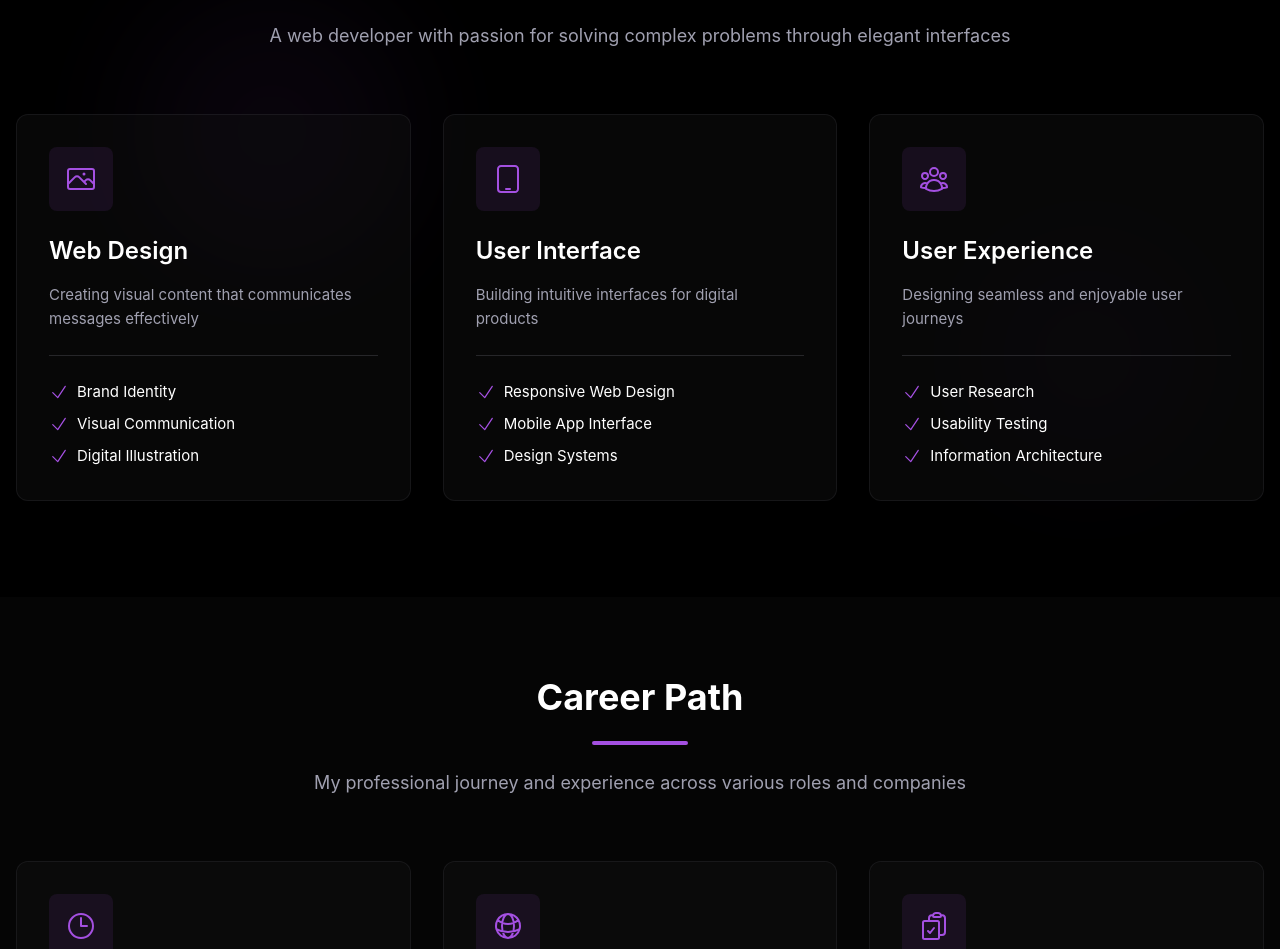
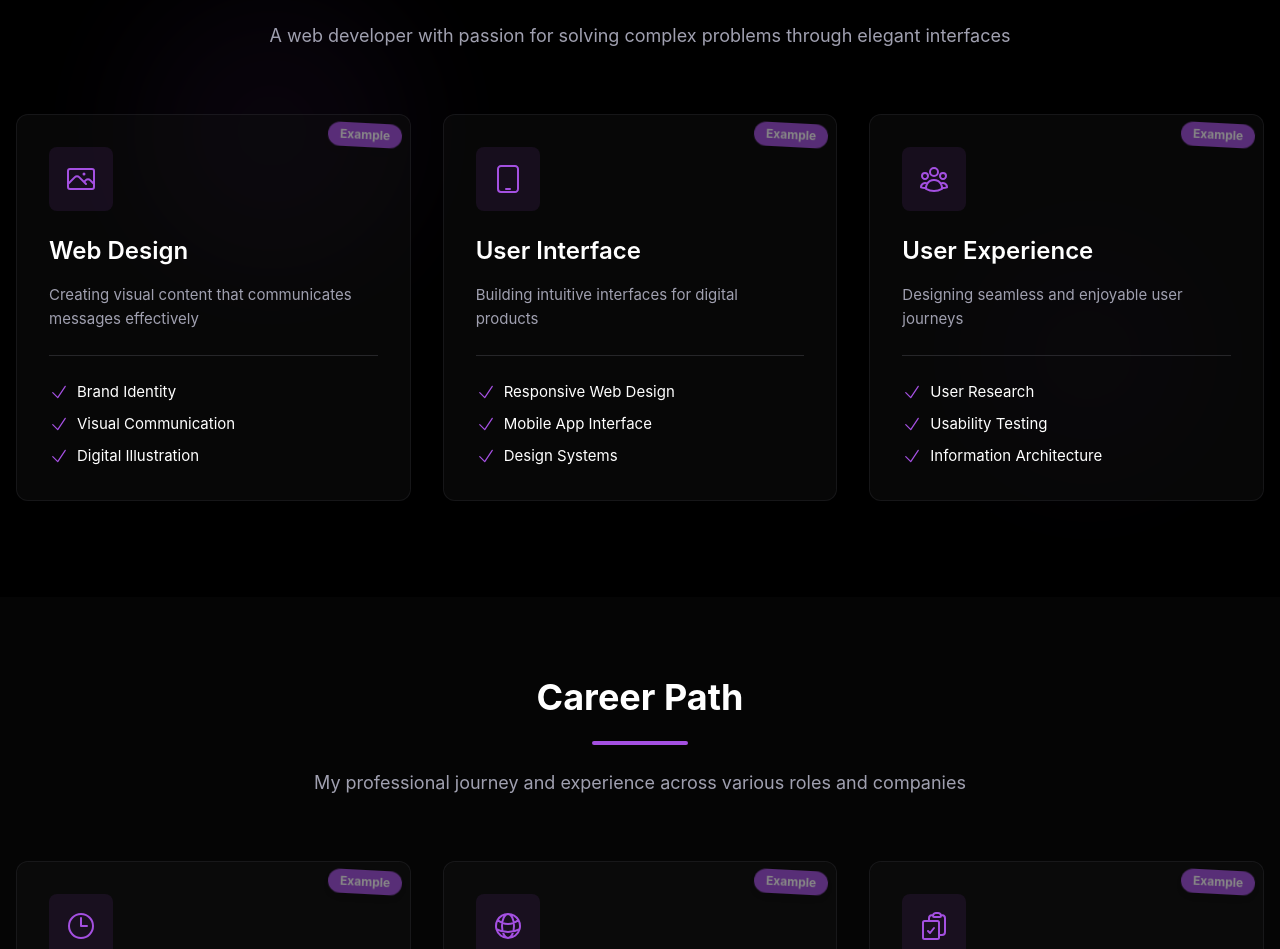
Before and after one commit to MysticKarax/portfolio-2, a Vue app: page / in a window 1280 px wide. Shown: the part 2263-3212 px from the top of the page. Built offline with nearby package versions, Linux system fonts and the light colour scheme.

Commit message:
change(Career, Skillset): example labels added

```diff
--- a/src/components/sections/Career.vue
+++ b/src/components/sections/Career.vue
@@ -28,6 +28,12 @@
           data-animation="fade-up"
           data-delay="100"
         >
+          <!-- Example Label -->
+          <div
+            class="absolute top-2 right-2 z-20 bg-accent-primary text-white text-xs font-bold px-3 py-1 rounded-full shadow-md transform rotate-3 animate-pulse"
+          >
+            Example
+          </div>
           <!-- Icon -->
           <div class="skill-icon-wrapper mb-6">
             <div
@@ -78,6 +84,12 @@
           data-animation="fade-up"
           data-delay="200"
         >
+          <!-- Example Label -->
+          <div
+            class="absolute top-2 right-2 z-20 bg-accent-primary text-white text-xs font-bold px-3 py-1 rounded-full shadow-md transform rotate-3 animate-pulse"
+          >
+            Example
+          </div>
           <!-- Icon -->
           <div class="skill-icon-wrapper mb-6">
             <div
@@ -128,6 +140,12 @@
           data-animation="fade-up"
           data-delay="300"
         >
+          <!-- Example Label -->
+          <div
+            class="absolute top-2 right-2 z-20 bg-accent-primary text-white text-xs font-bold px-3 py-1 rounded-full shadow-md transform rotate-3 animate-pulse"
+          >
+            Example
+          </div>
           <!-- Icon -->
           <div class="skill-icon-wrapper mb-6">
             <div
--- a/src/components/sections/Skillset.vue
+++ b/src/components/sections/Skillset.vue
@@ -38,6 +38,12 @@
           data-animation="fade-up"
           data-delay="100"
         >
+          <!-- Example Label -->
+          <div
+            class="absolute top-2 right-2 z-20 bg-accent-primary text-white text-xs font-bold px-3 py-1 rounded-full shadow-md transform rotate-3 animate-pulse"
+          >
+            Example
+          </div>
           <!-- Icon -->
           <div class="skill-icon-wrapper mb-6">
             <div
@@ -88,6 +94,12 @@
           data-animation="fade-up"
           data-delay="300"
         >
+          <!-- Example Label -->
+          <div
+            class="absolute top-2 right-2 z-20 bg-accent-primary text-white text-xs font-bold px-3 py-1 rounded-full shadow-md transform rotate-3 animate-pulse"
+          >
+            Example
+          </div>
           <!-- Icon -->
           <div class="skill-icon-wrapper mb-6">
             <div
@@ -138,6 +150,12 @@
           data-animation="fade-up"
           data-delay="500"
         >
+          <!-- Example Label -->
+          <div
+            class="absolute top-2 right-2 z-20 bg-accent-primary text-white text-xs font-bold px-3 py-1 rounded-full shadow-md transform rotate-3 animate-pulse"
+          >
+            Example
+          </div>
           <!-- Icon -->
           <div class="skill-icon-wrapper mb-6">
             <div
```
